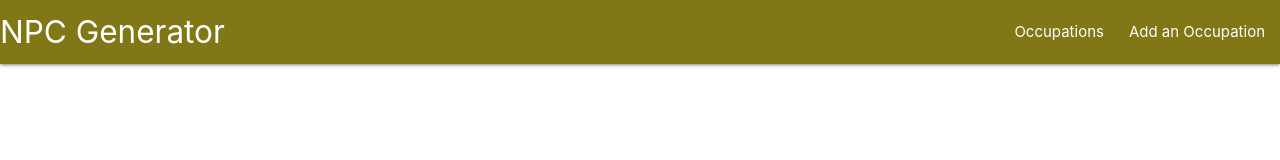
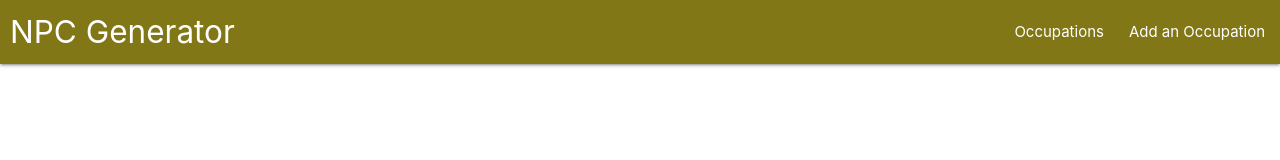
Before and after one commit to ph3nomforko/npc-generator-frontend, a React (Create React App) app: page / in a window 1280 px wide. Shown: the top 160 px of the page. Built offline with nearby package versions, Linux system fonts and the light colour scheme; no server answers.

Commit message:
add padding to app name

```diff
--- a/src/components/NavBar.js
+++ b/src/components/NavBar.js
@@ -6,7 +6,7 @@ const NavBar = props => {
   return (
     <nav>
       <div className="nav-wrapper lime darken-4">
-        <a href="/#" className="brand-logo">NPC Generator</a>
+        <a href="/#" className="brand-logo" style={{paddingLeft: '10px'}}>NPC Generator</a>
         <ul id="nav-mobile" className="right hide-on-med-and-down">
           <li><Link to='/occupations' style={{paddingRight: '10px'}}> Occupations </Link></li>
           <li><Link to='/occupations/new'> Add an Occupation </Link></li>
```
